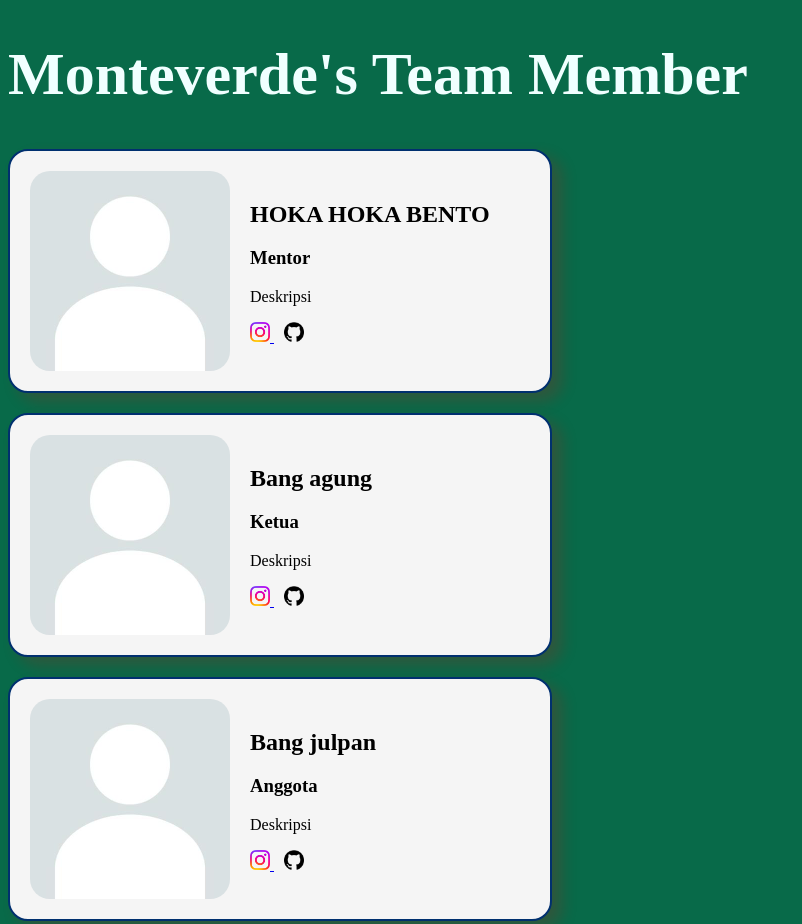
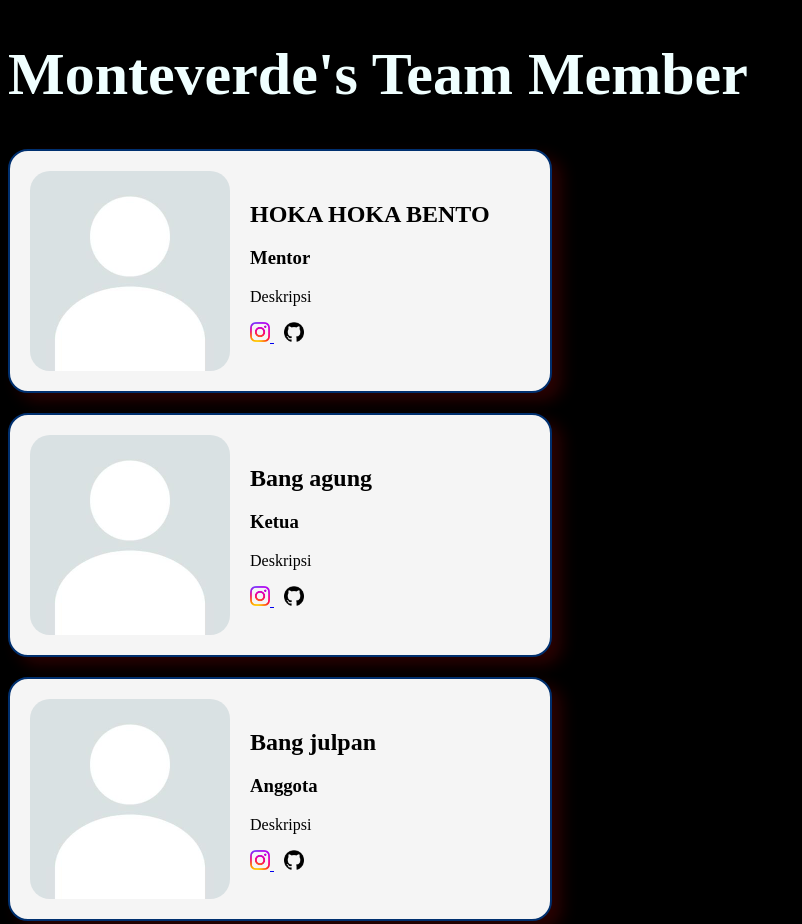
Before and after one commit to marzkigun27/marzkigun27.github.io, a plain HTML site: page index.html in a window 1280 px wide. Shown: the top 924 px of the page, without its empty margins (0-802 px from the left). Drawn offline with Linux system fonts and the light colour scheme.

Commit message:
fix css file

```diff
--- a/index.css
+++ b/index.css
@@ -1,5 +1,5 @@
 body{
-    background-color: rgb(8, 106, 73);
+    background-color: black;
 }
 .profile {
     display: flex;
```
